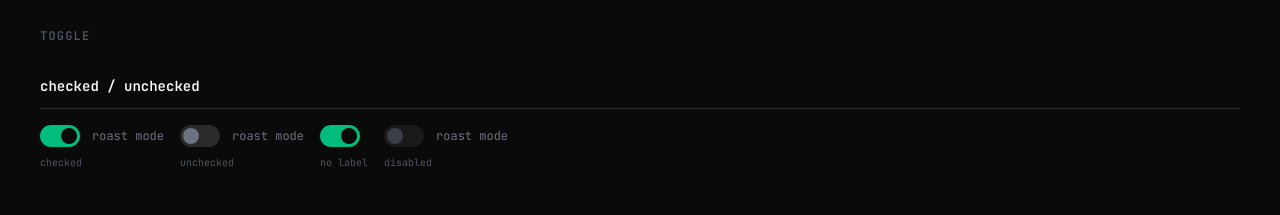
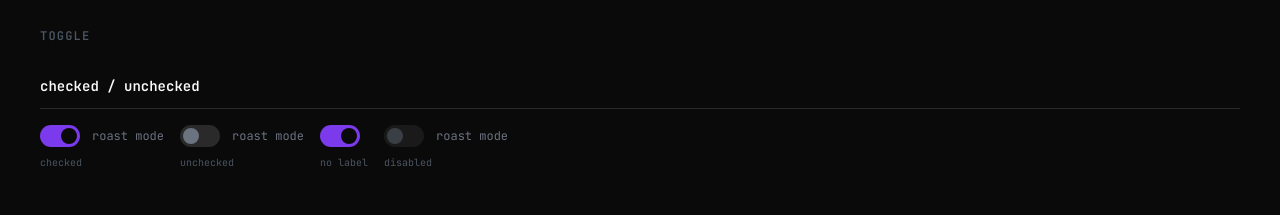
Before and after one commit to gabrieldasneves/IsMyCodeTrash, a Next.js app: page /components in a window 1280 px wide. Shown: the part 1140-1355 px from the top of the page. Built offline with nearby package versions, Linux system fonts and the light colour scheme.

Commit message:
feat(theme): apply amethyst to switch/toggle checked state

```diff
--- a/src/components/ui/toggle.tsx
+++ b/src/components/ui/toggle.tsx
@@ -10,9 +10,9 @@ const track = tv({
 		"relative inline-flex h-[22px] w-10 shrink-0 cursor-pointer items-center rounded-full p-[3px]",
 		"transition-colors duration-200 outline-none",
 		"bg-[var(--color-border-primary)]",
-		"data-[checked]:bg-emerald-500",
+		"data-[checked]:bg-[#7c3aed]",
 		"data-[disabled]:cursor-not-allowed data-[disabled]:opacity-50",
-		"focus-visible:ring-2 focus-visible:ring-emerald-500 focus-visible:ring-offset-2 focus-visible:ring-offset-[var(--color-bg-page)]",
+		"focus-visible:ring-2 focus-visible:ring-[#7c3aed] focus-visible:ring-offset-2 focus-visible:ring-offset-[var(--color-bg-page)]",
 	],
 });
 
```
